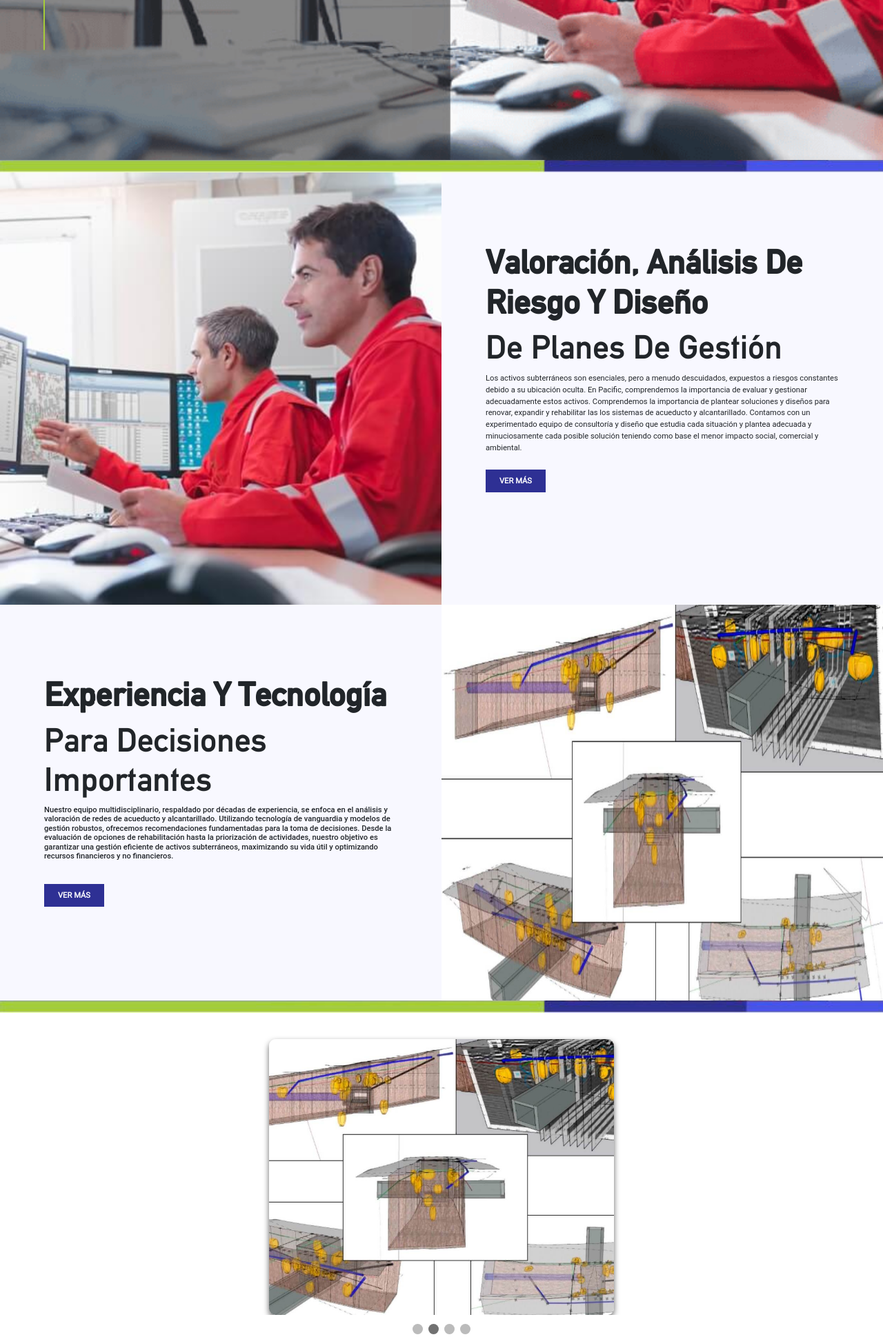
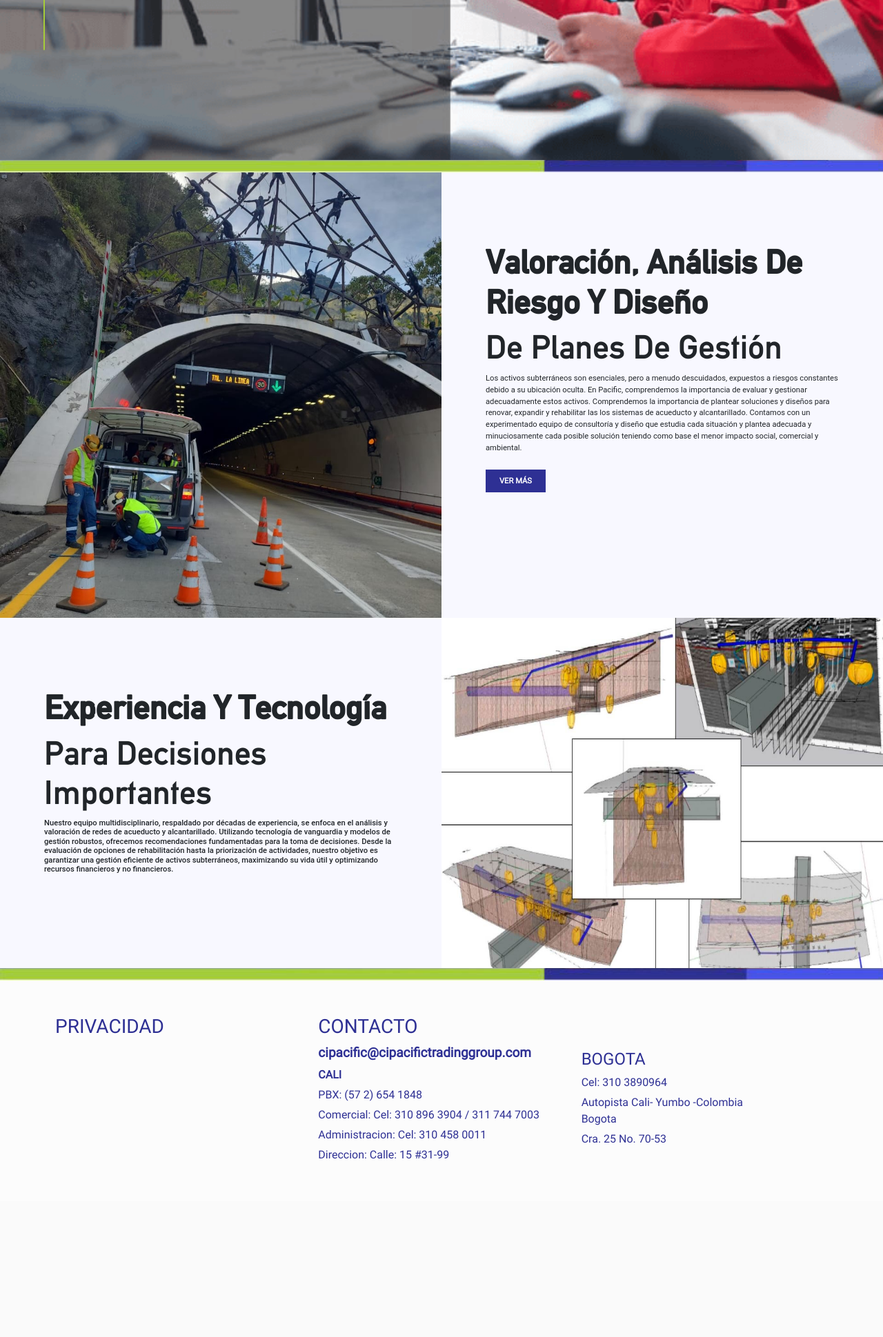
Before and after one commit to JeickH/pacific_backup, a Flask app: page /servicios_diseno in a window 1280 px wide. Shown: the part 568-2507 px from the top of the page at 69% size. After the commit the page ends 2249 px from the top, so only its background shows below. Run offline with Flask 3, Linux system fonts and the light colour scheme; some web fonts are replaced.

Commit message:
minor fix

```diff
--- a/templates/servicios/diseno.html
+++ b/templates/servicios/diseno.html
@@ -28,7 +28,7 @@
     <div class="row justy-content">
       <div class="col-md-6 solid-color">
         <img
-          src="{{ url_for('static', filename='img/diseno/diseno2.jpg') }}"
+          src="{{ url_for('static', filename='img/diseno/diseno10.jpg') }}"
           class="responsive-image"
         />
       </div>
@@ -78,11 +78,11 @@
             subterráneos, maximizando su vida útil y optimizando recursos
             financieros y no financieros.
         </h4>
-        <h3 class="txt-left txt-bold txt-title">
+        <!-- <h3 class="txt-left txt-bold txt-title">
           <a href="#see_more3" class="btn-small"
             >VER MÁS</a
           >
-        </h3>
+        </h3> -->
       </div>
       <div class="col-md-6 solid-color">
         <img
@@ -105,7 +105,7 @@
 
 <section id="see_more3"></section>
     <!-- nuevo carrusel -->
-    <div class="carousel-new">
+    <!-- <div class="carousel-new">
         <img src="{{ url_for('static', filename='img/diseno/diseno1.jpg') }}" alt="Imagen 1" class="active">
         <img src="{{ url_for('static', filename='img/diseno/diseno3.jpg') }}" alt="Imagen 2">
         <img src="{{ url_for('static', filename='img/diseno/diseno4.jpg') }}" alt="Imagen 3">
@@ -116,13 +116,13 @@
             <span onclick="currentSlide(3)"></span>
             <span onclick="currentSlide(4)"></span>
         </div>
-    </div>
+    </div> -->
     <!-- fin de carrusel -->
 
 
-    <div class="border-line">
+    <!-- <div class="border-line">
         <img src="{{ url_for('static', filename='img/border.png') }}" alt="" class="w-100">
-    </div>
+    </div> -->
     {% endblock %}
     {% block scripts %}
     <script src="https://code.jquery.com/jquery-3.7.1.js"></script>
```
Also changed, not shown: static/img/diseno/diseno1.jpg, static/img/diseno/diseno10.jpg (added).
